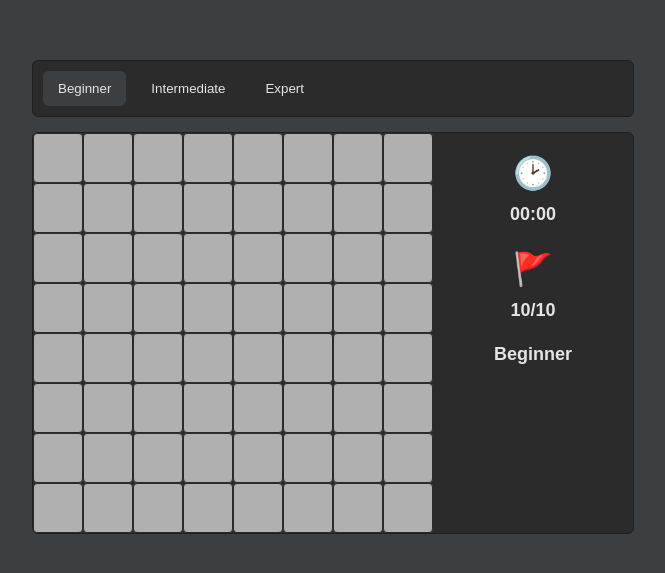
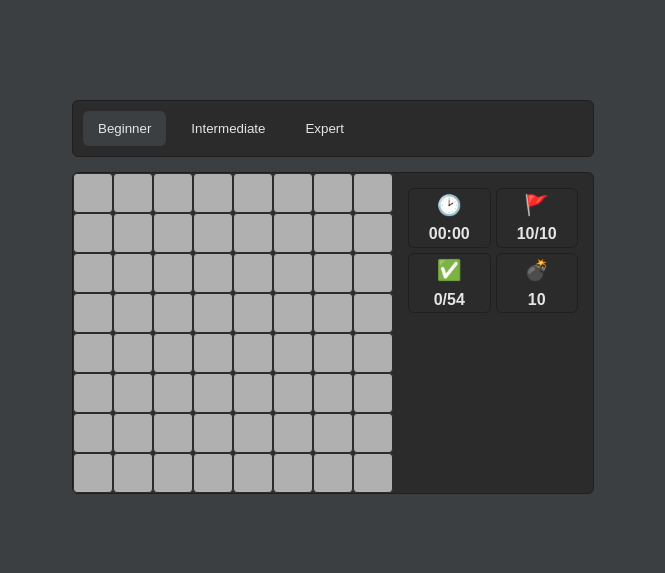
Before and after one commit to adlite/minesweeper-react-typescript, a React (Create React App) app: page / in a window 1280 px wide. Shown: the part 103-676 px from the top of the page, without its empty margins (307-972 px from the left). Built offline with nearby package versions, Linux system fonts and the light colour scheme.

Commit message:
Add small fields style

```diff
--- a/src/components/Field/index.tsx
+++ b/src/components/Field/index.tsx
@@ -6,29 +6,31 @@ import style from './style.module.css';
 
 interface IProps {
   field: IField;
+  isSmall: boolean;
   gameState: GameState;
   onOpen: (field: IField) => void;
   onSetFlag: (field: IField) => void;
   onDeleteFlag: (field: IField) => void;
 }
 
-function Field({field, gameState, onOpen, onSetFlag, onDeleteFlag}: IProps) {
+function Field({field, isSmall, gameState, onOpen, onSetFlag, onDeleteFlag}: IProps) {
   const isDisabled = gameState === GameState.Pause || gameState === GameState.GameOver;
   let label: number | string = '';
 
-  if (field.isOpened) {
-    if (field.hasBomb) {
-      label = '💣';
-    } else if (field.bombsAround) {
-      label = field.bombsAround;
-    }
-  } else if (field.hasFlag) {
-    label = '🚩';
+  // if (field.isOpened) {
+  if (field.hasBomb) {
+    label = '💣';
+  } else if (field.bombsAround) {
+    label = field.bombsAround;
   }
+  // } else if (field.hasFlag) {
+  //   label = '🚩';
+  // }
 
   const classes = cn({
     [style.Field]: true,
     [style.isOpened]: field.isOpened,
+    [style.isSmall]: isSmall,
     [style.hasOpenedBomb]: field.isOpened && field.hasBomb,
     [style.dangerLevel1]: field.isOpened && field.bombsAround === 1,
     [style.dangerLevel2]: field.isOpened && field.bombsAround === 2,
--- a/src/components/Field/style.module.css
+++ b/src/components/Field/style.module.css
@@ -13,14 +13,15 @@
 }
 
 .Field {
-  width: 50px;
-  height: 50px;
+  padding: 0;
+  width: 40px;
+  height: 40px;
   background-color: var(--field-bg-color);
   border: 1px solid var(--field-border-color);
   border-radius: 4px;
   cursor: pointer;
   font-weight: bold;
-  font-size: 18px;
+  font-size: 16px;
 }
 
 .Field:hover {
@@ -30,6 +31,12 @@
 .Field:active {
   background-color: var(--field-bg-active-color);
   box-shadow: inset 0 2px 0 0 rgba(0, 0, 0, 0.4);
+}
+
+.isSmall {
+  width: 25px;
+  height: 25px;
+  font-size: 14px;
 }
 
 .isOpened {
--- a/src/components/Game/index.tsx
+++ b/src/components/Game/index.tsx
@@ -3,7 +3,7 @@ import Panel from '../Panel';
 import Field from '../Field';
 import Settings from '../Settings';
 import useMinesGame from '../../hooks/useMinesGame';
-import {GameState} from '../../types';
+import {GameState, SettingsLevel} from '../../types';
 
 import style from './style.module.css';
 
@@ -12,6 +12,7 @@ export default function Game() {
     settings,
     setSettingsByLevel,
     fields,
+    fieldsOpened,
     formattedTimer,
     gameState,
     freeFlagsCount,
@@ -72,23 +73,31 @@ export default function Game() {
               onOpen={openField}
               onSetFlag={setFlag}
               onDeleteFlag={deleteFlag}
+              isSmall={settings.level !== SettingsLevel.Beginner}
             />
           ))}
         </section>
         <aside className={style.aside}>
           <div className={style.stats}>
-            <div className={style.statBlock}>
+            <div className={style.statBlock} title="Timer">
               <div className={style.statEmoji}>🕑</div>
               <div className={style.statValue}>{formattedTimer}</div>
             </div>
-            <div className={style.statBlock}>
+            <div className={style.statBlock} title="Remaining flags">
               <div className={style.statEmoji}>🚩</div>
               <div className={style.statValue}>
                 {freeFlagsCount}/{settings.bombsCount}
               </div>
             </div>
-            <div className={style.statBlock}>
-              <div className={style.statValue}>{settings.level}</div>
+            <div className={style.statBlock} title="Opened fields">
+              <div className={style.statEmoji}>✅</div>
+              <div className={style.statValue}>
+                {fieldsOpened}/{Math.pow(settings.fieldsInRow, 2) - settings.bombsCount}
+              </div>
+            </div>
+            <div className={style.statBlock} title="Bombs count">
+              <div className={style.statEmoji}>💣</div>
+              <div className={style.statValue}>{settings.bombsCount}</div>
             </div>
           </div>
           <div className={style.buttonWrapper}>
--- a/src/components/Game/style.module.css
+++ b/src/components/Game/style.module.css
@@ -1,7 +1,6 @@
 .Game {
   display: flex;
   justify-content: space-between;
-  min-width: 600px;
 }
 
 .fields {
@@ -19,7 +18,7 @@
 
 .button {
   width: 100%;
-  padding: 20px 0;
+  padding: 10px 0;
   margin-bottom: 5px;
   color: var(--text-primary-color);
   background-color: var(--button-bg-color);
@@ -42,22 +41,24 @@
 }
 
 .stats {
+  display: grid;
+  grid-template-rows: 1fr 1fr;
+  grid-template-columns: 1fr 1fr;
+  gap: 5px;
   text-align: center;
 }
 
 .statBlock {
-  margin-bottom: 15px;
-}
-
-.statBlock:last-child {
-  margin-bottom: 0;
+  border: 1px solid var(--border-primary-color);
+  border-radius: 6px;
+  cursor: default;
 }
 
 .statEmoji {
-  font-size: 32px;
+  font-size: 20px;
 }
 
 .statValue {
   font-weight: bold;
-  font-size: 18px;
+  font-size: 16px;
 }
--- a/src/hooks/useMinesGame.ts
+++ b/src/hooks/useMinesGame.ts
@@ -300,6 +300,7 @@ export default function useMinesGame() {
     settings,
     setSettingsByLevel,
     fields,
+    fieldsOpened,
     timer,
     formattedTimer,
     gameState,
```
